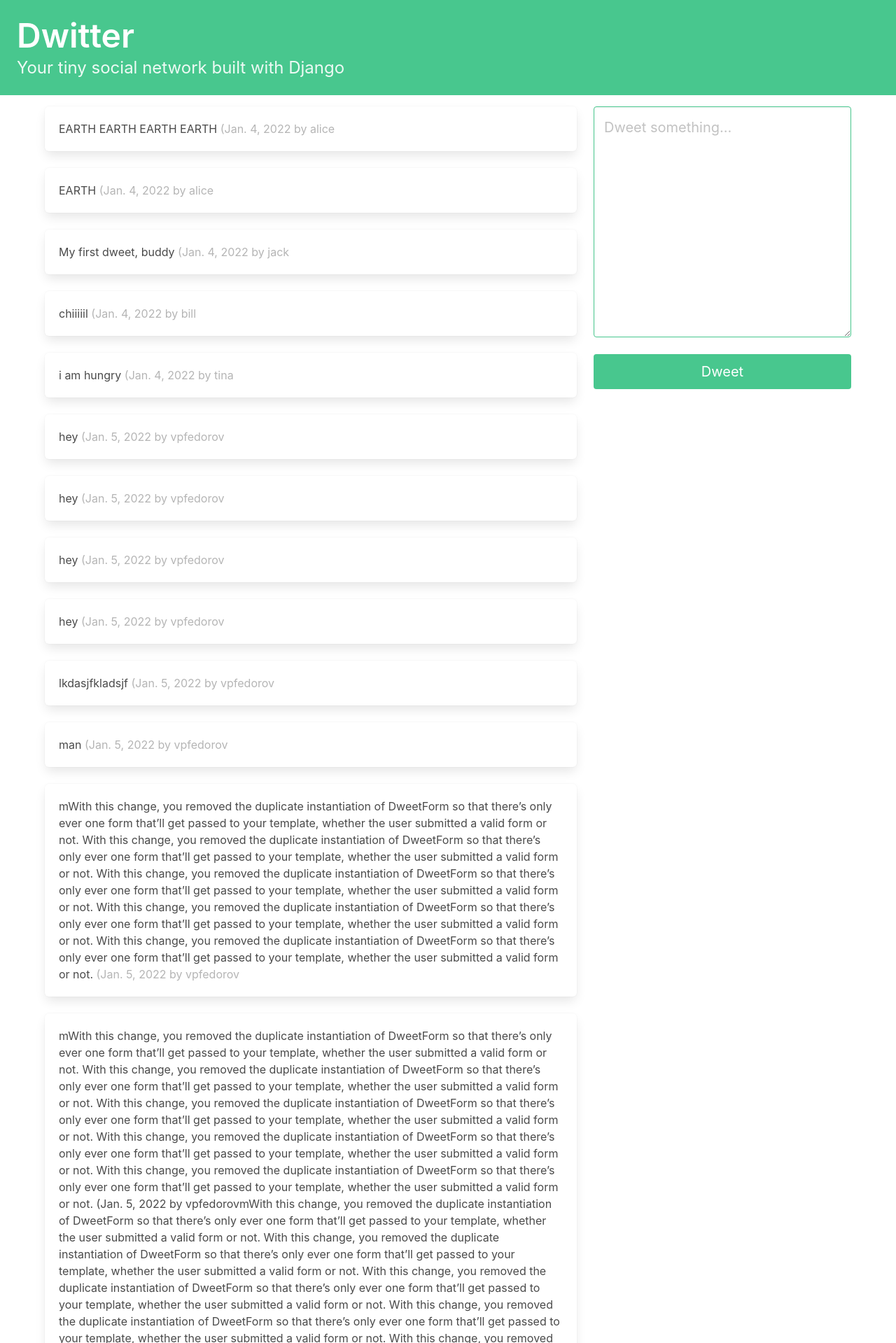
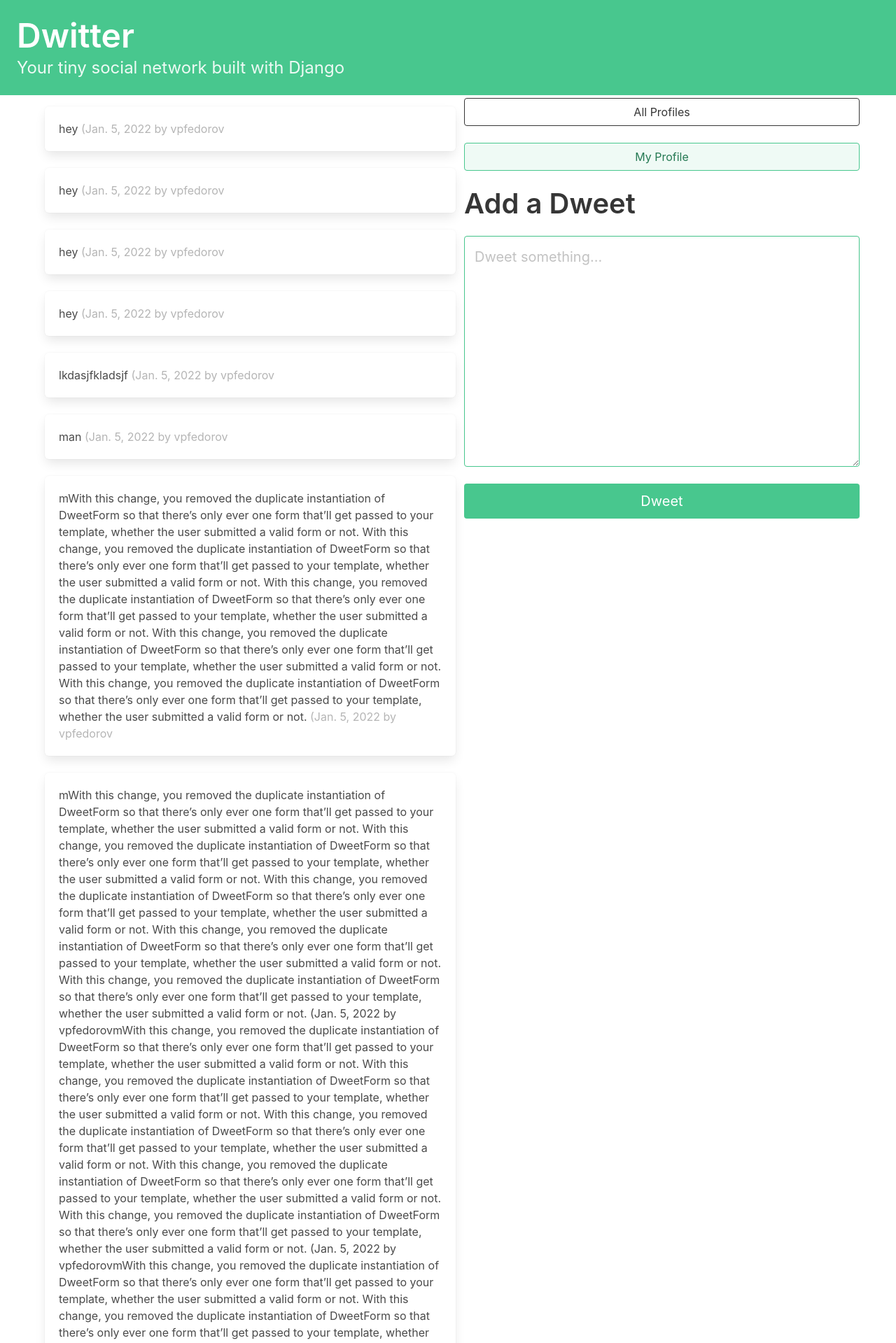
Before and after one commit to Cor4zon/Dwitter, a Django app: page / in a window 1280 px wide. Shown: the top 1919 px of the page at 70% size. Run offline with Django 4.2, Linux system fonts and the light colour scheme; a user stored in the database is signed in; data comes from the database, SQL or seed files in the repository.

Commit message:
nice navigation and dweets sorted by date

```diff
--- a/social/templates/base.html
+++ b/social/templates/base.html
@@ -13,6 +13,8 @@
     <title>Dwitter</title>
 </head>
 <body>
+
+    <a href="{% url 'social:dashboard' %} ">
         <section class="hero is-small is-success mb-4">
             <div class="hero-body">
                 <h1 class="title is-1">Dwitter</h1>
@@ -21,6 +23,8 @@
                 </p>
             </div>
         </section>
+    </a>
+
     <div class="container">
         <div class="columns">
 
--- a/social/templates/social/dashboard.html
+++ b/social/templates/social/dashboard.html
@@ -3,19 +3,41 @@
 {% block content %}
 
 <div class="column">
-    {% for followed in user.profile.follows.all %}
-        {% for dweet in followed.user.dweets.all %}
-            <div class="box">
-                {{ dweet.body }}
-                <span class="is-small has-text-grey-light">
-                    ({{ dweet.data }} by {{ dweet.user.username }}
-                </span>
-            </div>
-        {% endfor %}
+    {% for dweet in dweets %}
+        <div class="box">
+            {{dweet.body}}
+            <span class="is-small has-text-grey-light">
+                ({{ dweet.data }} by {{ dweet.user.username }}
+            </span>
+        </div>
     {% endfor %}
 </div>
 
-<div class="column is-one-third">
+<!--<div class="column is-one-third">-->
+
+
+<div class="block">
+
+    <div class="block">
+        <a href="{% url 'social:profiles' %} ">
+            <button class="button is-dark is-outlined is-fullwidth">
+                All Profiles
+            </button>
+        </a>
+    </div>
+
+    <div class="block">
+        <a href="{% url 'social:profile' request.user.profile.id %} ">
+            <button class="button is-success is-light is-outlined is-fullwidth">
+                My Profile
+            </button>
+        </a>
+    </div>
+
+    <div class="block">
+        <h2 class="title is-2">Add a Dweet </h2>
+    </div>
+    <div class="block">
     <form method="POST">
         {% csrf_token %}
         {{ form.as_p }}
@@ -24,7 +46,8 @@
         </button>
     </form>
 
-
+    </div>
 </div>
+<!--</div>-->
 
 {% endblock content %}
--- a/social/views.py
+++ b/social/views.py
@@ -12,7 +12,15 @@
             dweet.save()
             return redirect("social:dashboard")
 
-    return render(request, "social/dashboard.html", context={"form": form})
+    followed_dweets = Dweet.objects.filter(
+        user__profile__in = request.user.profile.follows.all()
+    ).order_by("-data")
+
+    return render(
+        request,
+        "social/dashboard.html",
+        context={"form": form, "dweets": followed_dweets},
+    )
 
 
 def profiles(request):
```
Lines whose indentation alone changed are shown as unchanged.
